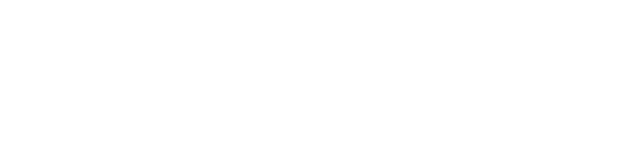
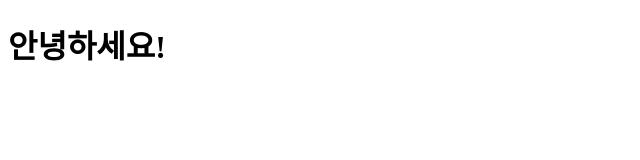
Before and after one commit to mucie567/VueFirst, a plain HTML site: page index.html in a window 1280 px wide. Shown: the whole page, without its empty margins (0-640 px from the left). Drawn offline with Linux system fonts and the light colour scheme.

Commit message:
after push add function

```diff
--- a/index.html
+++ b/index.html
@@ -6,7 +6,9 @@
     <title>Document</title>
 </head>
 <body>
-    <header></header>
+    <header>
+        <h1>안녕하세요!</h1>
+    </header>
     <footer></footer>
 </body>
 </html>
```
